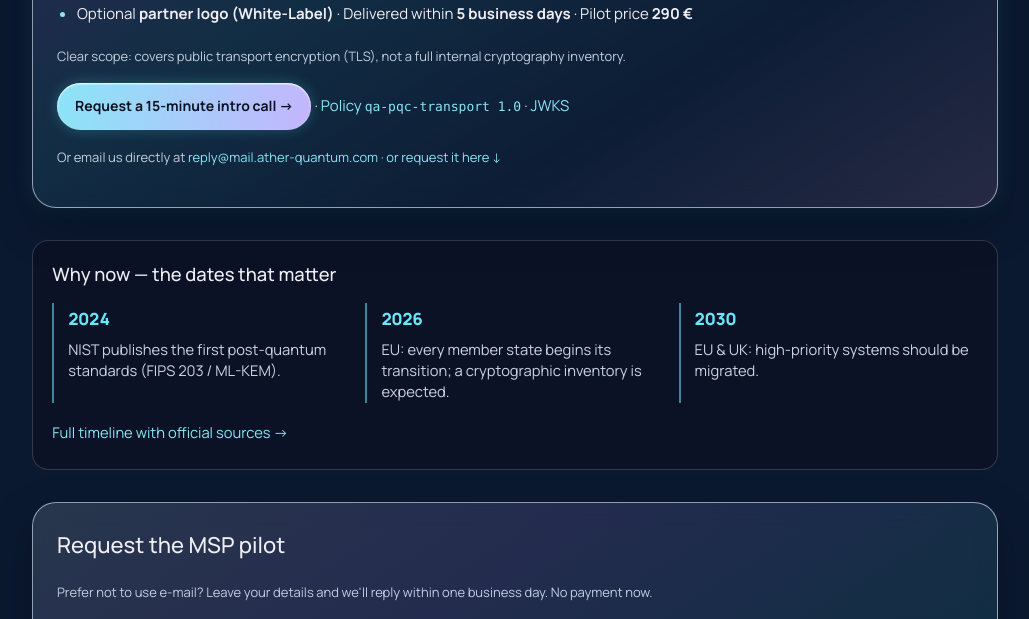
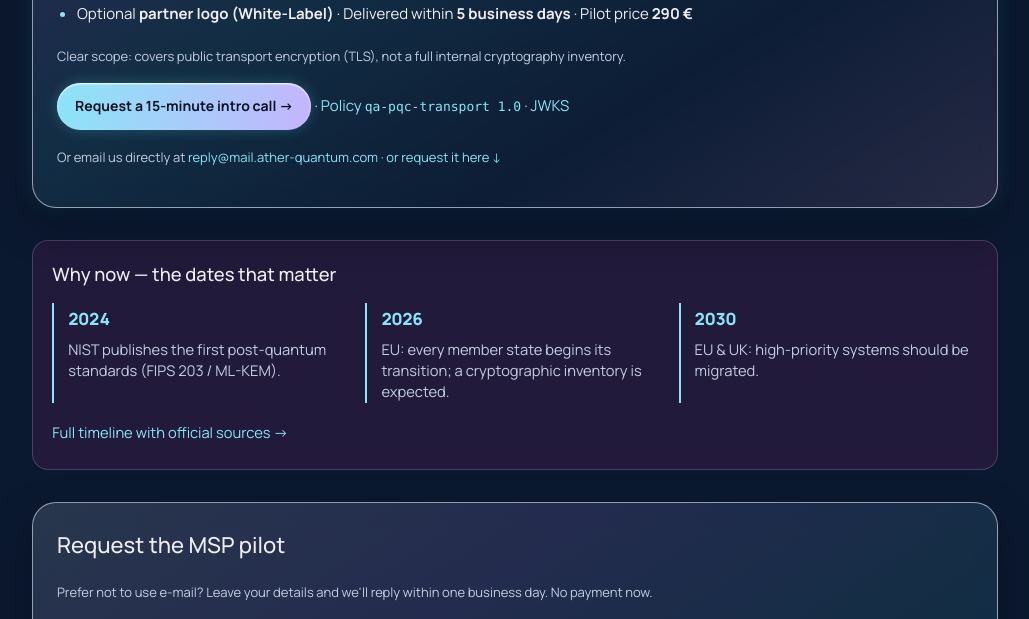
Before and after one commit to moncef00327-cloud/quantum-aether, a Flask app: page /partners in a window 1280 px wide. Shown: the part 809-1428 px from the top of the page, without its empty margins (247-1276 px from the left). Run offline with Flask 3, Linux system fonts and the light colour scheme; data comes from the database, SQL or seed files in the repository; data that the repository does not hold is empty; some libraries are stand-ins or nearby versions.

Commit message:
Make the "why now" strip use brand tokens (violet), not hardcoded cyan
The strip hardcoded cyan (#67e8f9) and slate grays, which looked off-brand on the
violet site theme (--qa-accent:#c68efa) after the OG/brand pass. Switch to the site
CSS variables (--qa-accent, --qa-text-muted, --qa-glass, --qa-glass-border) so it
matches the brand on /partners, /monitoring, /pricing and /business and adapts with
the theme. Content unchanged.

Co-Authored-By: Claude Opus 4.8 <noreply@anthropic.com>

```diff
--- a/templates/_why_now.html
+++ b/templates/_why_now.html
@@ -3,12 +3,12 @@
    Typographic only — no emoji, no icon spam (UI framework rule #4). Theme-aware, high-contrast (#1). #}
 <section class="qa-whynow" aria-labelledby="qa-whynow-h">
   <style>
-    .qa-whynow{margin:2rem 0;padding:1.4rem 1.2rem;border:1px solid rgba(148,163,184,.28);border-radius:16px;background:rgba(15,12,28,.45)}
+    .qa-whynow{margin:2rem 0;padding:1.4rem 1.2rem;border:1px solid var(--qa-glass-border);border-radius:16px;background:var(--qa-glass)}
     .qa-whynow h2{margin:0 0 1rem;font-size:1.15rem;line-height:1.3}
     .qa-whynow-track{list-style:none;margin:0;padding:0;display:grid;gap:14px;grid-template-columns:repeat(3,1fr)}
-    .qa-whynow-track li{margin:0;padding:0;padding-inline-start:14px;border-inline-start:2px solid rgba(103,232,249,.55)}
-    .qa-whynow .yr{display:block;font-weight:800;font-size:1.05rem;color:#67e8f9;font-variant-numeric:tabular-nums}
-    .qa-whynow .yr-note{display:block;margin-top:4px;font-size:.92rem;line-height:1.45;color:#cbd5e1}
+    .qa-whynow-track li{margin:0;padding:0;padding-inline-start:14px;border-inline-start:2px solid var(--qa-accent)}
+    .qa-whynow .yr{display:block;font-weight:800;font-size:1.05rem;color:var(--qa-accent);font-variant-numeric:tabular-nums}
+    .qa-whynow .yr-note{display:block;margin-top:4px;font-size:.92rem;line-height:1.45;color:var(--qa-text-muted)}
     .qa-whynow-more{margin:1rem 0 0;font-size:.92rem}
     @media (max-width:640px){.qa-whynow-track{grid-template-columns:1fr}}
   </style>
```
